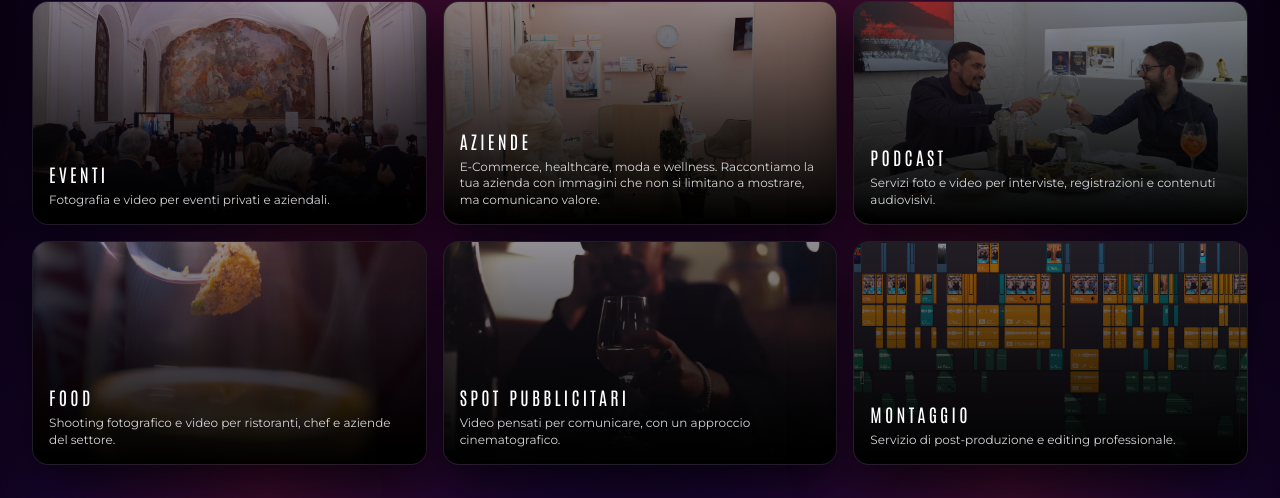
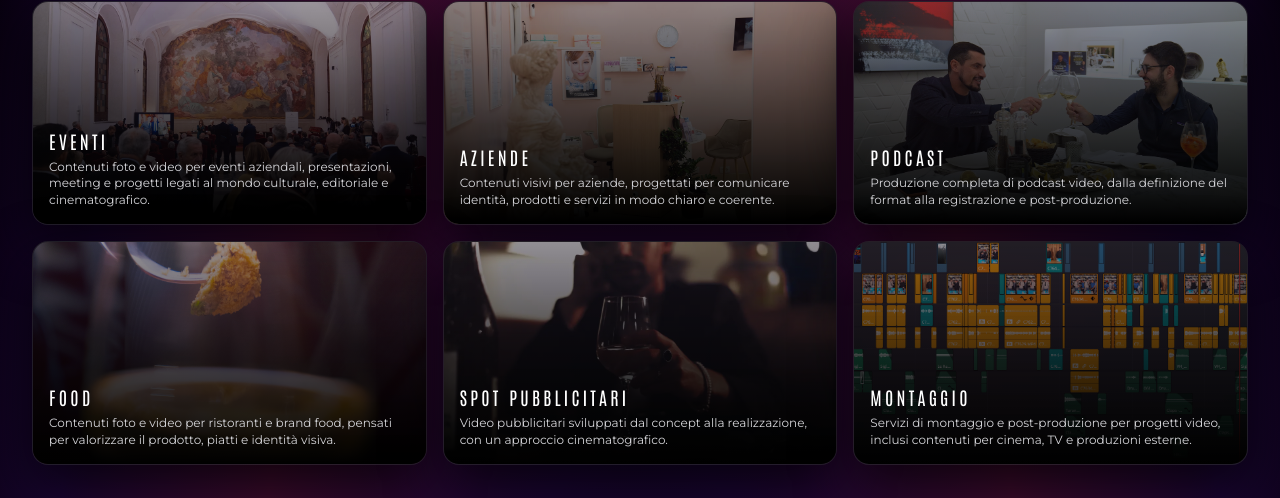
Before and after one commit to alelodato/future-frames-next, a Next.js app: page / in a window 1280 px wide. Shown: the part 1806-2304 px from the top of the page. Built offline with nearby package versions, Linux system fonts and the light colour scheme.

Commit message:
modificato descrizione card servizi nella homepage

```diff
--- a/src/components/Intro.jsx
+++ b/src/components/Intro.jsx
@@ -120,37 +120,37 @@ const services = [
     id: "eventi",
     img: "/images/eventi.webp",
     title: "EVENTI",
-    text: "Fotografia e video per eventi privati e aziendali.",
+    text: "Contenuti foto e video per eventi aziendali, presentazioni, meeting e progetti legati al mondo culturale, editoriale e cinematografico.",
   },
   {
     id: "aziende",
     img: "/images/aziende.webp",
     title: "AZIENDE",
-    text: "E-Commerce, healthcare, moda e wellness. Raccontiamo la tua azienda con immagini che non si limitano a mostrare, ma comunicano valore.",
+    text: "Contenuti visivi per aziende, progettati per comunicare identità, prodotti e servizi in modo chiaro e coerente.",
   },
   {
     id: "podcast",
     img: "/images/podcast.webp",
     title: "PODCAST",
-    text: "Servizi foto e video per interviste, registrazioni e contenuti audiovisivi.",
+    text: "Produzione completa di podcast video, dalla definizione del format alla registrazione e post-produzione.",
   },
   {
     id: "food",
     img: "/images/food.jpg",
     title: "FOOD",
-    text: "Shooting fotografico e video per ristoranti, chef e aziende del settore.",
+    text: "Contenuti foto e video per ristoranti e brand food, pensati per valorizzare il prodotto, piatti e identità visiva.",
   },
   {
     id: "spot pubblicitari",
     img: "/images/spot.webp",
     title: "SPOT PUBBLICITARI",
-    text: "Video pensati per comunicare, con un approccio cinematografico.",
+    text: "Video pubblicitari sviluppati dal concept alla realizzazione, con un approccio cinematografico.",
   },
   {
     id: "montaggio",
     img: "/images/montaggio2.png",
     title: "MONTAGGIO",
-    text: "Servizio di post-produzione e editing professionale.",
+    text: "Servizi di montaggio e post-produzione per progetti video, inclusi contenuti per cinema, TV e produzioni esterne.",
   },
 ];
 
```
